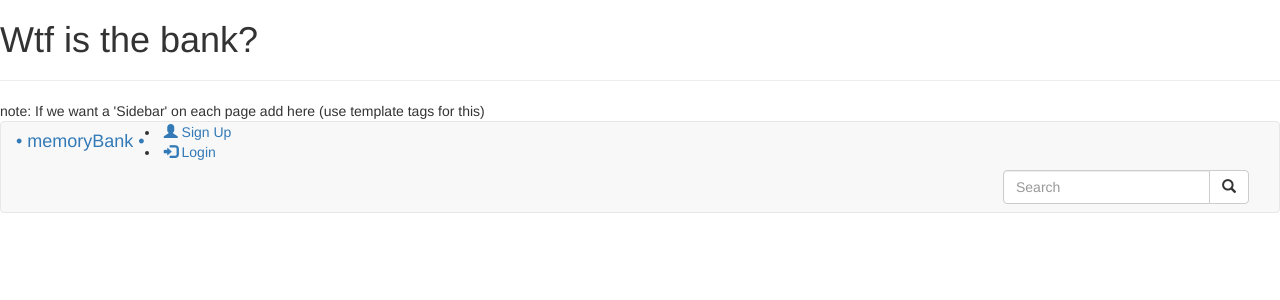
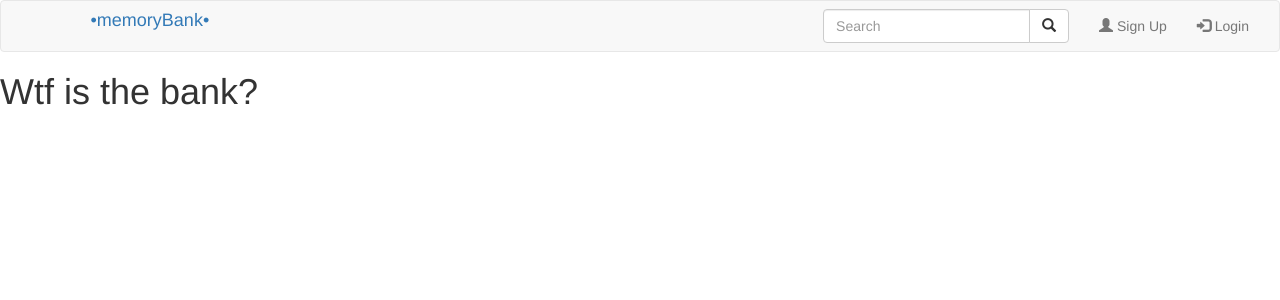
Before and after one commit to kingdomlevel/memory_bank, a Django app: template templates/memoryBankApp/faq.html in a window 1280 px wide. Shown: the top 300 px of the page. Run offline with Django 3.2, Linux system fonts and the light colour scheme; the template is opened without the code that fills it, so the values that code supplies are empty; parts of the project's set-up code (start-up, migrations or seed data) failed here and were passed over; some libraries are stand-ins or nearby versions.

Commit message:
basic navbar header added to base.html

```diff
--- a/templates/memoryBankApp/base.html
+++ b/templates/memoryBankApp/base.html
@@ -21,16 +21,10 @@
    </style>
 </head>
 <body>
-   <div>
-      {% block body_block %}
-      {% endblock %}
-   </div>
-   <hr/>
-   <div id = "sidebar">
-      {% block sidebar_block %}
-      note: If we want a 'Sidebar' on each page add here
-      (use template tags for this)
 
+
+   <!-- TOP NAVBAR FOR ALL PAGES -->
+   <div id = "navbar">
       <nav class = "navbar navbar-default">
          <!-- if page width is too narrow, collapse navbar into a lil menu button at top right -->
          <div class = "container-fluid">
@@ -41,24 +35,27 @@
                   <span class="icon-bar"></span>
                   <span class="icon-bar"></span>
                </button>
-               <a href="{% url 'home' %}"><h4>• memoryBank •</h4></a>
+               <div class="col-sm-4"> </div>
+               <!-- Application title: links to different stuff depending if user is logged in -->
+               <div class="col-sm-4">
+               {% if user.is_authenticated %}
+                  <a href="{% url 'home' %}"><h4> •memoryBank• </h4></a>
+               {% else %}
+                  <a href="{% url 'index' %}"><h4> •memoryBank• </h4></a>
+               {% endif %}
+               </div>
             </div>
-
             <!-- collapsable elements of navbar -->
             <div class="collapse navbar-collapse" id="myNavbar">
-
+               <ul class="nav navbar-nav navbar-right">
                {% if user.is_authenticated %}
-
-               <ul class="nav navbar-nav navbar-right">
-                  <li>Logged in as {{ user.username }}</li>
+                  <li><br />Logged in as {{ user.username }}</li>
                   <li><a href="{% url 'auth_logout' %}">Logout</a></li>
-
-
-                  {% else %}
+               {% else %}
                   <!-- User not loggin in -->
                   <li><a href="#" alt="make link to sign up page here?"><span class="glyphicon glyphicon-user"></span> Sign Up</a></li>
                   <li><a href="{% url 'auth_login' %}"><span class="glyphicon glyphicon-log-in"></span> Login</a></li>
-                  {% endif %}
+               {% endif %}
                </ul>
                <!-- Search: -->
                <form class="navbar-form navbar-right">
@@ -71,13 +68,16 @@
                      </div>
                   </div>
                </form>
-
-
             </div>
          </div>
       </nav>
+   </div>
+
+
+   <div>
+      {% block body_block %}
       {% endblock %}
    </div>
-</body>
+   </body>
 
 </html>
```
